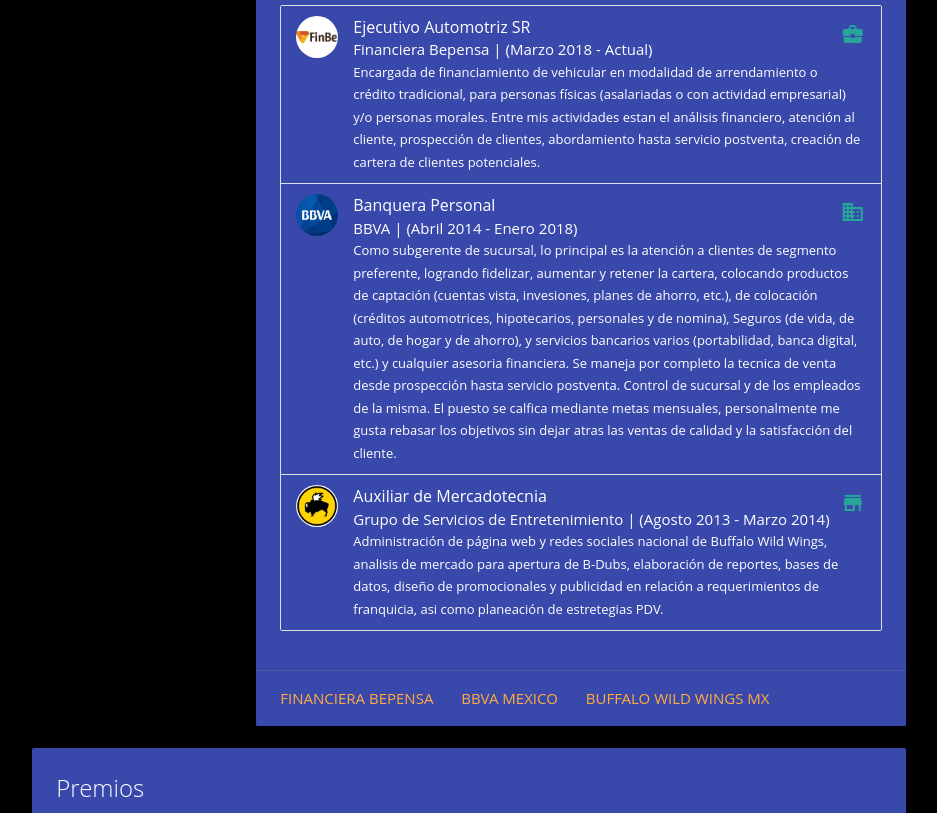
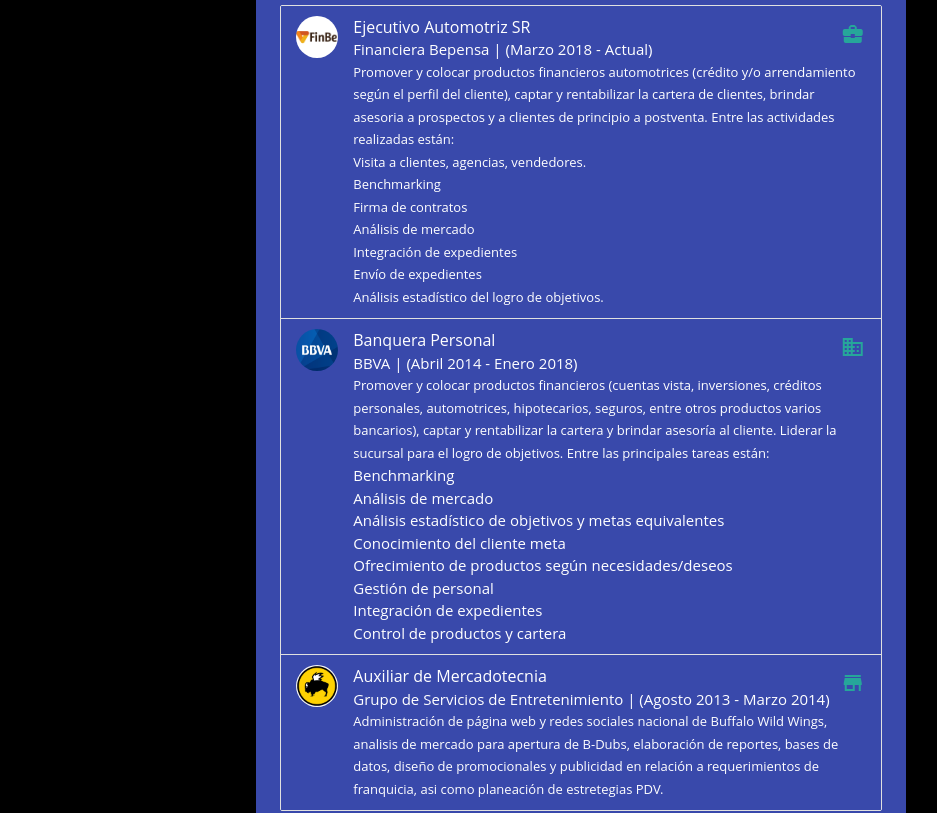
Before and after one commit to gabyalvaradob/Curriculum, a plain HTML site: page index.html in a window 1280 px wide. Shown: the part 856-1669 px from the top of the page, without its empty margins (171-1108 px from the left). Drawn offline with nearby package versions, Linux system fonts and the light colour scheme.

Commit message:
cambios a experiencia laboral

```diff
--- a/index.html
+++ b/index.html
@@ -30,7 +30,7 @@
                         <a href="https://twitter.com/GabzAlvaradoB" target="_blank"><img src="images/Twitter.svg"
                                 alt="Tw" class="circle hoverable rrss"></a>
                         <a href="https://www.instagram.com/gabzalvaradob" target="_blank"><img
-                                src="images/Instagram.png" alt="Ig" class="circle hoverable rrss"></a>
+                                src="images/instagram.svg" alt="Ig" class="circle hoverable rrss"></a>
                         <a href="https://www.linkedin.com/in/gabyab/" target="_blank"><img src="images/Linkedin.svg"
                                 alt="Ld" class="circle hoverable rrss"></a>
                         <a href="https://github.com/gabyalvaradob/" target="_blank"><img src="images/Github.svg"
@@ -126,12 +126,13 @@
                                     <img src="images/finbe.png" alt="Finbe" class="circle">
                                     <span class="title">Ejecutivo Automotriz SR</span>
                                     <p>Financiera Bepensa | (Marzo 2018 - Actual) </p>
-                                    <p class="descripcion">Encargada de financiamiento de vehicular en modalidad de
-                                        arrendamiento o crédito tradicional, para personas físicas (asalariadas o con
-                                        actividad empresarial) y/o personas morales.
-                                        Entre mis actividades estan el análisis financiero, atención al cliente,
-                                        prospección de clientes, abordamiento hasta servicio postventa, creación de
-                                        cartera de clientes potenciales.
+                                    <p class="descripcion">Promover y colocar productos financieros automotrices
+                                        (crédito y/o arrendamiento según el perfil del cliente), captar y rentabilizar
+                                         la cartera de clientes, brindar asesoria a prospectos y a clientes de
+                                         principio a postventa. Entre las actividades realizadas están:
+                                        <br> Visita a clientes, agencias, vendedores. <br> Benchmarking <br> Firma de
+                                         contratos <br> Análisis de mercado <br> Integración de expedientes <br>
+                                          Envío de expedientes <br> Análisis estadístico del logro de objetivos.
                                     </p>
 
                                     <a href="#!" class="secondary-content "><i
@@ -142,18 +143,20 @@
                                     <span class="title">Banquera Personal</span>
                                     <p>BBVA | (Abril 2014 - Enero 2018) </p>
                                     <p class="descripcion">
-                                        Como subgerente de sucursal, lo principal es la atención a clientes de segmento
-                                        preferente, logrando fidelizar, aumentar y retener la cartera, colocando
-                                        productos de captación (cuentas vista, invesiones, planes de ahorro, etc.), de
-                                        colocación (créditos automotrices, hipotecarios, personales y de nomina),
-                                        Seguros (de vida, de auto, de hogar y de ahorro), y servicios bancarios varios
-                                        (portabilidad, banca digital, etc.) y cualquier asesoria financiera.
-                                        Se maneja por completo la tecnica de venta desde prospección hasta servicio
-                                        postventa.
-                                        Control de sucursal y de los empleados de la misma.
-                                        El puesto se calfica mediante metas mensuales, personalmente me gusta rebasar
-                                        los objetivos sin dejar atras las ventas de calidad y la satisfacción del
-                                        cliente.
+                                        Promover y colocar productos financieros (cuentas vista, inversiones, créditos
+                                         personales, automotrices, hipotecarios, seguros, entre otros productos varios bancarios),
+                                          captar y rentabilizar la cartera y brindar asesoría al cliente. Liderar la sucursal
+                                           para el logro de objetivos. Entre las principales tareas están:
+                                        <ul>
+                                            <li>Benchmarking</li>
+                                            <li>Análisis de mercado</li>
+                                            <li>Análisis estadístico de objetivos y metas equivalentes</li>
+                                            <li>Conocimiento del cliente meta </li>
+                                            <li>Ofrecimiento de productos según necesidades/deseos</li>
+                                            <li>Gestión de personal </li>
+                                            <li>Integración de expedientes </li>
+                                            <li>Control de productos y cartera </li>
+                                        </ul>
                                     </p>
                                     <a href="#!" class="secondary-content"><i class="material-icons">business</i></a>
                                 </li>
```
Also changed, not shown: 1 other file.
